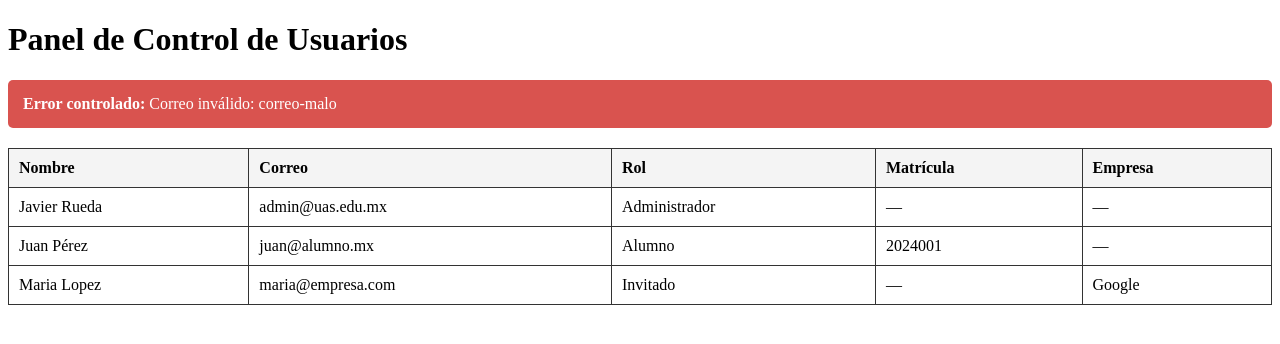
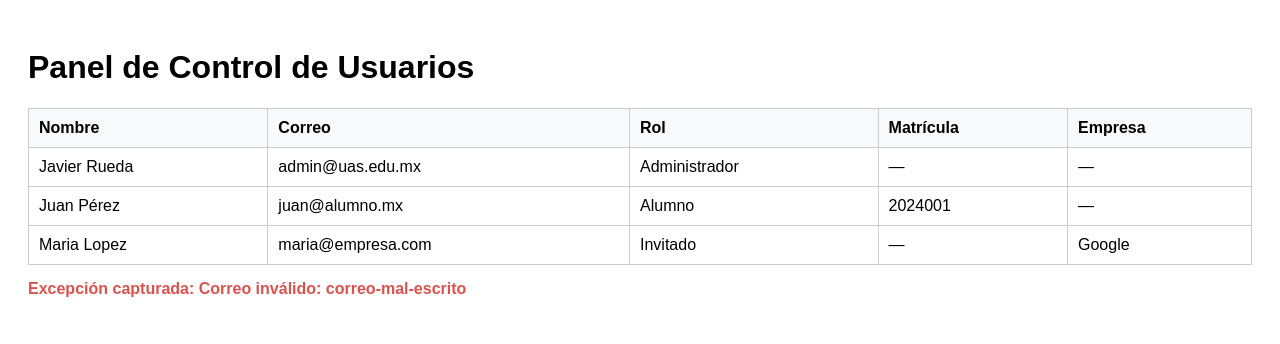
Before and after one commit to JavierRuedaT/desarrollo-web-avanzado-fimaz-uas, a PHP site: page / in a window 1280 px wide. Shown: the top 344 px of the page. Run offline with PHP 8.4, Linux system fonts and the light colour scheme.

Commit message:
Práctica 4: Finaliza interfaz con tabla y manejo de excepciones al pie

```diff
--- a/parcial-1-poo/practica-4/index.php
+++ b/parcial-1-poo/practica-4/index.php
@@ -7,16 +7,16 @@ $usuarios = [];
 $mensajeError = "";
 
 try {
-    // Creamos los objetos válidos
+    // 1. Creamos los objetos válidos
     $usuarios[] = new Admin("Javier Rueda", "admin@uas.edu.mx");
     $usuarios[] = new Alumno("Juan Pérez", "juan@alumno.mx", "2024001");
     $usuarios[] = new Invitado("Maria Lopez", "maria@empresa.com", "Google");
 
-    // Registro inválido para probar la excepción
-    $usuarios[] = new Usuario("Invitado Error", "correo-malo");
+    // 2. Registro inválido para comprobar la excepción
+    $usuarios[] = new Alumno("Usuario Error", "correo-mal-escrito", "000");
 
 } catch (Exception $e) {
-    // Capturamos el error para mostrarlo en el HTML
+    // Guardamos el mensaje para mostrarlo al final
     $mensajeError = $e->getMessage();
 }
 ?>
@@ -27,20 +27,21 @@ try {
     <meta charset="UTF-8">
     <title>Práctica 4 - Sistema POO</title>
     <style>
-        table { width: 100%; border-collapse: collapse; margin-top: 20px; }
-        th, td { border: 1px solid #333; padding: 10px; text-align: left; }
-        th { background-color: #f4f4f4; }
-        .error-box { color: white; background-color: #d9534f; padding: 15px; border-radius: 5px; margin-bottom: 20px; }
+        body { font-family: sans-serif; padding: 20px; }
+        table { width: 100%; border-collapse: collapse; margin-top: 10px; }
+        th, td { border: 1px solid #ccc; padding: 10px; text-align: left; }
+        th { background-color: #f8f9fa; }
+        /* Solo las letras en rojo, sin cuadro */
+        .texto-error {
+            color: #d9534f;
+            margin-top: 15px;
+            font-weight: bold;
+        }
     </style>
 </head>
 <body>
+
     <h1>Panel de Control de Usuarios</h1>
-
-    <?php if ($mensajeError): ?>
-        <div class="error-box">
-            <strong>Error controlado:</strong> <?php echo $mensajeError; ?>
-        </div>
-    <?php endif; ?>
 
     <table>
         <thead>
@@ -60,5 +61,12 @@ try {
             <?php endforeach; ?>
         </tbody>
     </table>
+
+    <?php if ($mensajeError): ?>
+        <p class="texto-error">
+            Excepción capturada: <?php echo $mensajeError; ?>
+        </p>
+    <?php endif; ?>
+
 </body>
 </html>
```
